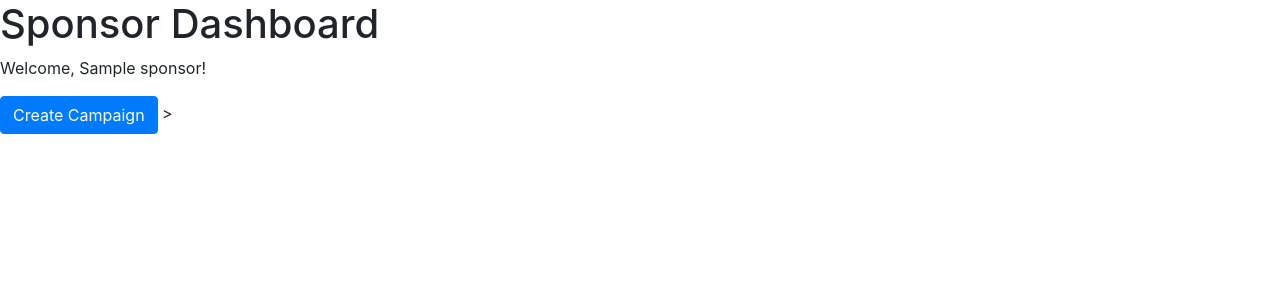
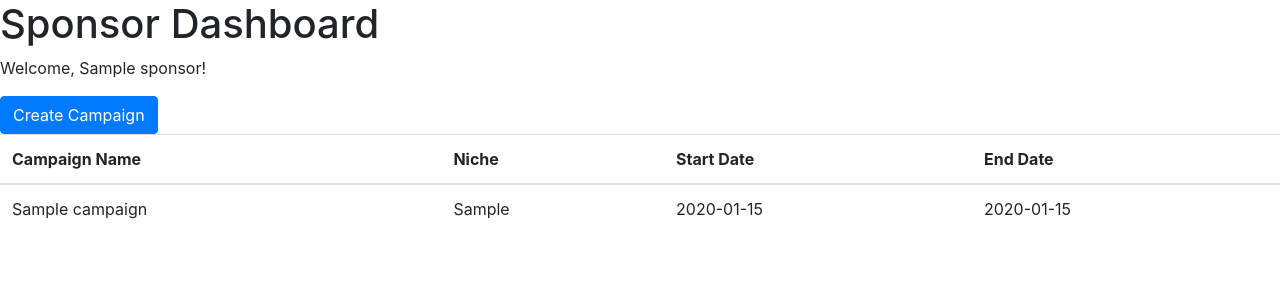
Before and after one commit to 23f1000385/mad1_bootcamp, a Flask app: page /sponsordashboard in a window 1280 px wide. Shown: the top 300 px of the page. Run offline with Flask 3, Linux system fonts and the light colour scheme; the visitor is signed in with stand-in values (Sample User, id 1); tables that the repository leaves empty hold one stand-in row (values such as "Sample post").

Commit message:
Changes made

```diff
--- a/app.py
+++ b/app.py
@@ -1,5 +1,6 @@
 from flask import Flask, render_template, request, redirect, session
 from flask_sqlalchemy import SQLAlchemy
+from datetime import datetime
 
 
 app = Flask(__name__)
@@ -14,7 +15,7 @@ class Sponsor(db.Model):
     id = db.Column(db.Integer, primary_key=True, autoincrement=True)
     name = db.Column(db.String(100), nullable=False)
     password = db.Column(db.String(100), unique=True, nullable=False)
-
+    status = db.Column(db.Boolean, default=True, nullable=False)
     campaigns = db.relationship('Campaign', lazy=True, backref='sponsor', cascade="all, delete-orphan")
 
 class Campaign(db.Model):
@@ -22,7 +23,8 @@ class Campaign(db.Model):
     name = db.Column(db.String(100), nullable=False)
     niche = db.Column(db.String(100))
     sponsor_id = db.Column(db.Integer, db.ForeignKey('sponsor.id'), nullable=False)
-
+    start_date = db.Column(db.Date)
+    end_date = db.Column(db.Date)
 
 with app.app_context():
     db.create_all()
@@ -67,15 +69,21 @@ def sponsordashboard():
     id = session['user_id']
     sponsor = Sponsor.query.filter_by(id=id).first()
     username = sponsor.name
-    return render_template('sponsordashboard.html', sponsor_name=username)
+    campaigns = Campaign.query.filter_by(sponsor_id=id).all()
+    return render_template('sponsordashboard.html', sponsor_name=username, campaigns=campaigns)
 
 @app.route('/create_campaign', methods=['POST'])
 def create_campaign():
     if request.method == 'POST':
         name = request.form.get('campaign_name')
         niche = request.form.get('niche')
+        start_date = request.form.get('start_date')
+        end_date = request.form.get('end_date')
+        start_date = datetime.strptime(start_date, '%Y-%m-%d').date()
+        end_date = datetime.strptime(end_date, '%Y-%m-%d').date()
+        print("hiiiii", start_date, end_date, type(start_date))
         sponsor_id = session['user_id']
-        campaign = Campaign(name=name, niche=niche, sponsor_id=sponsor_id)
+        campaign = Campaign(name=name, niche=niche, sponsor_id=sponsor_id, start_date=start_date, end_date=end_date)
         db.session.add(campaign)
         db.session.commit()
         return redirect('/sponsordashboard')
--- a/templates/sponsordashboard.html
+++ b/templates/sponsordashboard.html
@@ -27,12 +27,22 @@
                 <form action="/create_campaign" method="post">
                 <div class="form-group">
                     <label for="campaign_name">Campaign Name</label>
-                    <input type="text" class="form-control" placeholder="Name">
+                    <input type="text" class="form-control" name="campaign_name" placeholder="Campaign Name">
                 </div>
 
                 <div class="form-group">
                     <label for="niche">Niche</label>
-                    <input type="text" class="form-control" placeholder="Niche">
+                    <input type="text" class="form-control" name="niche" placeholder="Niche">
+                </div>
+
+                <div class="form-group">
+                    <label for="start_date">Start Date</label>
+                    <input type="date" class="form-control" name="start_date" placeholder="start_date">
+                </div>
+
+                <div class="form-group">
+                    <label for="end_date">End Date</label>
+                    <input type="date" class="form-control" name="end_date"  placeholder="end_date">
                 </div>
 
         </div>
@@ -45,10 +55,32 @@
     </div>
     </div>
 
-
+<!--Table-->
+{% if campaigns %}
+<table class="table">
+  <thead>
+    <tr>
+      <th scope="col">Campaign Name</th>
+      <th scope="col">Niche</th>
+      <th scope="col">Start Date</th>
+      <th scope="col">End Date</th>
+          </tr>
+  </thead>
+  <tbody>
+    {% for campaign in campaigns %}
+    <tr>
+      <td>{{ campaign.name }}</td>
+      <td>{{ campaign.niche }}</td>
+      <td>{{ campaign.start_date }}</td>
+      <td>{{ campaign.end_date }}</td>
+    </tr>
+    {% endfor %}
+  </tbody>
+</table>
+{% endif %}
 
     <script src="https://code.jquery.com/jquery-3.3.1.slim.min.js" integrity="sha384-q8i/X+965DzO0rT7abK41JStQIAqVgRVzpbzo5smXKp4YfRvH+8abtTE1Pi6jizo" crossorigin="anonymous"></script>
     <script src="https://cdn.jsdelivr.net/npm/popper.js@1.14.3/dist/umd/popper.min.js" integrity="sha384-ZMP7rVo3mIykV+2+9J3UJ46jBk0WLaUAdn689aCwoqbBJiSnjAK/l8WvCWPIPm49" crossorigin="anonymous"></script>
     <script src="https://cdn.jsdelivr.net/npm/bootstrap@4.1.3/dist/js/bootstrap.min.js" integrity="sha384-ChfqqxuZUCnJSK3+MXmPNIyE6ZbWh2IMqE241rYiqJxyMiZ6OW/JmZQ5stwEULTy" crossorigin="anonymous"></script>
-</body>>
+</body>
 </html>
```
